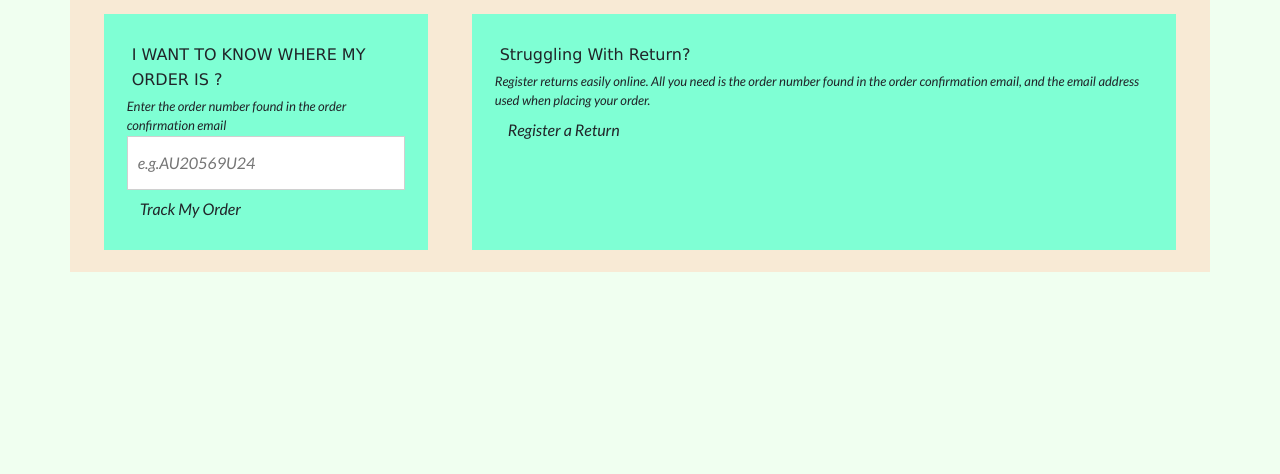
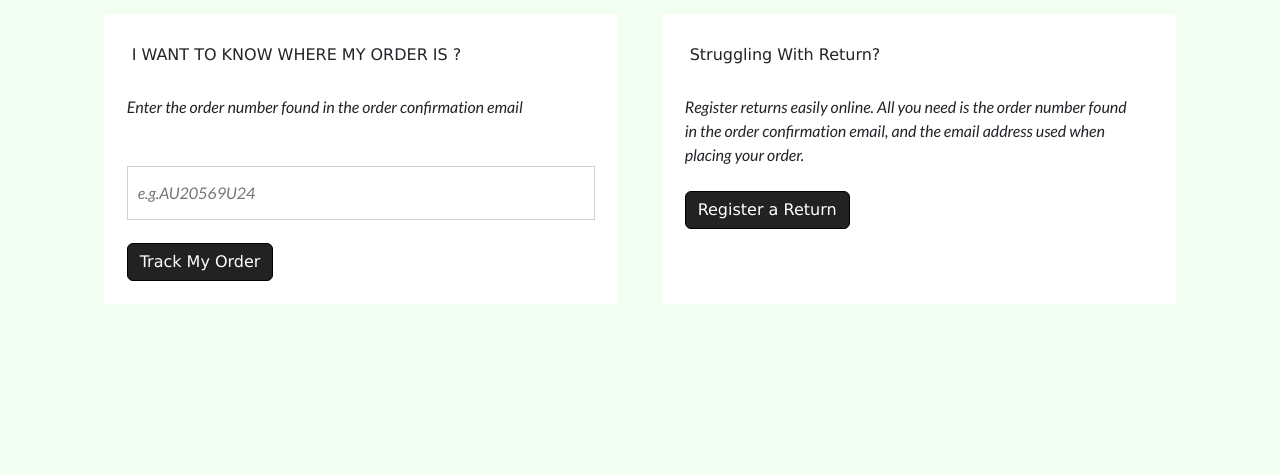
Before and after one commit to harsh-sss/e_commerce.github.io, a plain HTML site: page services.html in a window 1280 px wide. Shown: the part 326-800 px from the top of the page. Drawn offline with nearby package versions, Linux system fonts and the light colour scheme.

Commit message:
updated the CSS

```diff
--- a/s.css
+++ b/s.css
@@ -121,17 +121,16 @@ body{
 }
 
 .container{
-    background-color: rgba(250, 232, 210, 0.89);
     display: flex;
     justify-content: center;
     margin: auto;
 }
 
 .innercont{
-    background-color: aquamarine;
+    background-color:#FFF;
     margin: 2%;
     padding: 2%;
-
+    width: 50%;
 }
 
 .headings{
@@ -155,4 +154,23 @@ body{
     margin: 0;
     padding: 14px 25px 14px 10px;
     width: 100%;
+    margin: 5%;
+    margin-left: 0%;
 }
+
+.maincont{
+    align-items: center;
+}
+
+.btn{
+    background-color: #222;
+    color: #FFF;
+    border: 1px solid rgb(0, 0, 0);
+    font-family: 'Lucida Sans', 'Lucida Sans Regular', 'Lucida Grande', 'Lucida Sans Unicode', Geneva, Verdana, sans-serif;
+}
+
+.innertxt{
+    margin: 5%;
+    margin-left: 0%;
+    font-size: medium;
+}
```
